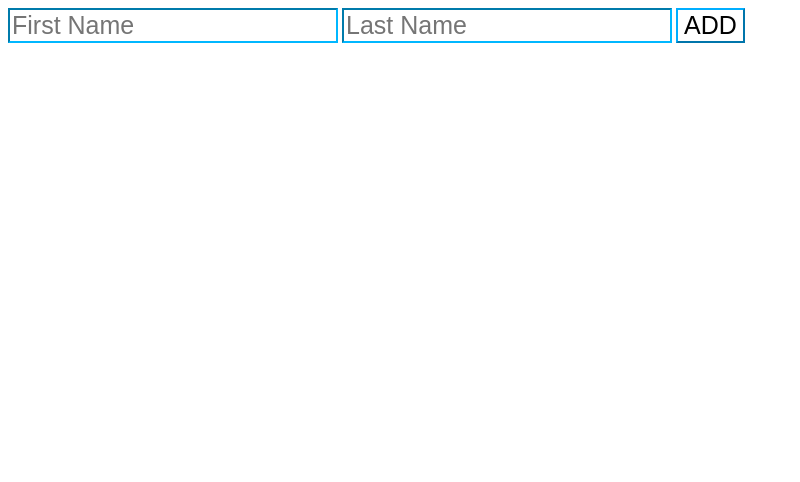
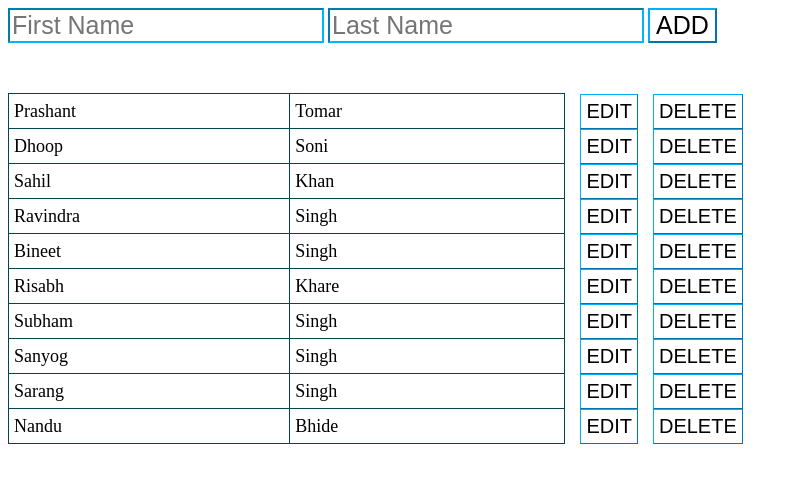
Before and after one commit to prashanttomar23/Js_exercies1-3, a plain HTML site: page js_exercise1/table.html in a window 1280 px wide. Shown: the whole page, without its empty margins (0-800 px from the left). Drawn offline with Linux system fonts and the light colour scheme.

Commit message:
js_exercise1 all 3 task uploaded

```diff
--- a/js_exercise1/table.html
+++ b/js_exercise1/table.html
@@ -9,14 +9,14 @@
 </head>
 
 <body>
-    <!-- <form > -->
+    <form >
         <div id="top">
             <input class="userName" type="text" id="fname" placeholder="First Name" value="">
             <input class="userName" type="text" id="lname" placeholder="Last Name" value="">
             <input type="button"  class ="btn" id="buttonAdd" value="ADD">
             <input type="button"  class ="btn" id="buttonUpdate" value="UPDATE">
         </div>
-    <!-- </form> -->
+     </form>
 
     <div class="container">
     </div>
--- a/js_exercise1/tableScript.js
+++ b/js_exercise1/tableScript.js
@@ -1,18 +1,62 @@
 let btnAdd = document.getElementById("buttonAdd");
 btnAdd.addEventListener("click", addUser);
-let btnUpdate = document.getElementById("buttonAdd");
+let btnUpdate = document.getElementById("buttonUpdate");
 btnUpdate.addEventListener("click", updateUser);
+let firstName=document.getElementById("fname");
+let lastName=document.getElementById("lname");
 
 let table=document.createElement("table");
 table.style.marginTop="50px";
 document.getElementById("buttonUpdate").style.display = "none";
 
-table.classList.add("tables")
+table.classList.add("tables");
+defaultUsers=[
+    {firstName:"Prashant",lastName:"Tomar"},
+    {firstName:"Dhoop",lastName:"Soni"},
+    {firstName:"Sahil",lastName:"Khan"},
+    {firstName:"Ravindra",lastName:"Singh"},
+    {firstName:"Bineet",lastName:"Singh"},
+    {firstName:"Risabh",lastName:"Khare"},
+    {firstName:"Subham",lastName:"Singh"},
+    {firstName:"Sanyog", lastName:"Singh"},
+    {firstName:"Sarang",lastName:"Singh"},
+    {firstName:"Nandu",lastName:"Bhide"}
+]
+for(i=0;i<defaultUsers.length;i++){
+    (function addDefaultUsers(){
+        let firstName=defaultUsers[i].firstName;
+        let lastName=defaultUsers[i].lastName;
+
+        let div=document.createElement("div");
+        let tr=document.createElement("tr");
+        let td1=document.createElement("td");
+        let td2=document.createElement("td");
+        let editButton=document.createElement("button");
+        let deleteButton=document.createElement("button");
+        editButton.innerHTML="EDIT";
+        deleteButton.innerHTML="DELETE";
+
+        td1.innerHTML = firstName;
+        td2.innerHTML = lastName;
+
+        div.append(editButton,deleteButton);
+        div.style.width = "200px";
+        tr.append(td1,td2,div);
+        table.append(tr);
+
+        editButton.classList.add("editButton");
+        deleteButton.classList.add("deleteButton");
+
+        editButton.addEventListener("click",editRow);
+        deleteButton.addEventListener("click",deleteRow);
+
+    })();
+}
+
+
 
 
 function addUser(){
-    firstName=document.getElementById("fname");
-    lastName=document.getElementById("lname");
 
     let div=document.createElement("div");
     let tr=document.createElement("tr");
@@ -49,9 +93,9 @@ function editRow(event){
     document.getElementById("buttonUpdate").style.display = "";
     document.getElementById("buttonAdd").style.display = "none";
 
-
     firstName.value = event.target.parentElement.parentElement.childNodes[0].innerHTML;
     lastName.value = event.target.parentElement.parentElement.childNodes[1].innerHTML;
+    p=event.target;
 }
 function deleteRow(event){
     event.target.parentElement.parentElement.remove();
@@ -63,5 +107,9 @@ function deleteRow(event){
 function updateUser(){
     document.getElementById("buttonUpdate").style.display = "none";
     document.getElementById("buttonAdd").style.display = "";
+    p.parentElement.parentElement.childNodes[0].innerHTML=firstName.value;
+    p.parentElement.parentElement.childNodes[1].innerHTML=lastName.value;
+    firstName.value="";
+    lastName.value="";
 
 }
--- a/js_exercise1/tableStyle.css
+++ b/js_exercise1/tableStyle.css
@@ -2,6 +2,7 @@
     border-color: rgb(0, 183, 255);
     border-width: 2px;
     font-size: 25px;
+    width: 25%;
 
 }
 .username:focus{
```
